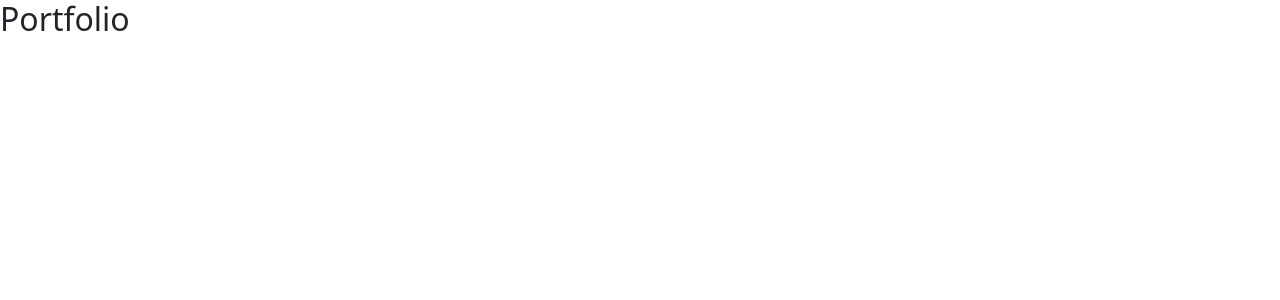
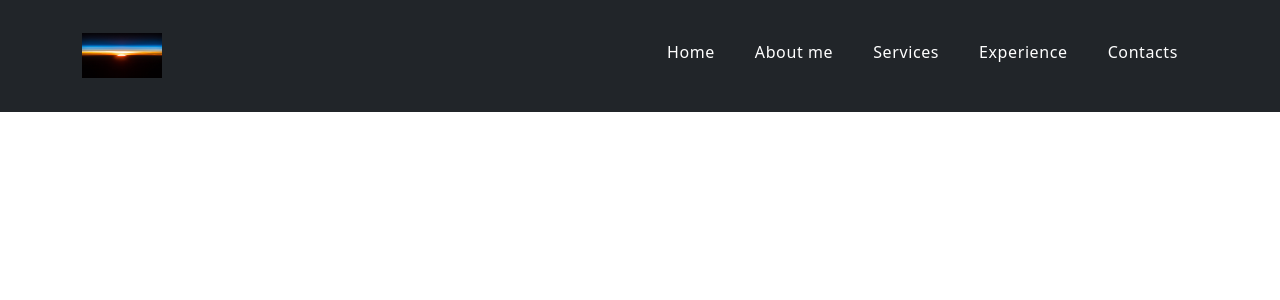
Before and after one commit to rk891014/myportfolio, a React (Create React App) app: page / in a window 1280 px wide. Shown: the top 300 px of the page. Built offline with nearby package versions, Linux system fonts and the light colour scheme.

Commit message:
navbar completed

```diff
--- a/package.json
+++ b/package.json
@@ -3,6 +3,11 @@
   "version": "0.1.0",
   "private": true,
   "dependencies": {
+    "@fortawesome/fontawesome-svg-core": "^1.2.36",
+    "@fortawesome/free-brands-svg-icons": "^5.15.4",
+    "@fortawesome/free-regular-svg-icons": "^5.15.4",
+    "@fortawesome/free-solid-svg-icons": "^5.15.4",
+    "@fortawesome/react-fontawesome": "^0.1.15",
     "@testing-library/jest-dom": "^5.14.1",
     "@testing-library/react": "^11.2.7",
     "@testing-library/user-event": "^12.8.3",
--- a/public/index.html
+++ b/public/index.html
@@ -15,5 +15,8 @@
     <noscript>You need to enable JavaScript to run this app.</noscript>
     <div id="root"></div>
 
+    <script src="https://cdn.jsdelivr.net/npm/@popperjs/core@2.10.2/dist/umd/popper.min.js" integrity="sha384-7+zCNj/IqJ95wo16oMtfsKbZ9ccEh31eOz1HGyDuCQ6wgnyJNSYdrPa03rtR1zdB" crossorigin="anonymous"></script>
+    <script src="https://cdn.jsdelivr.net/npm/bootstrap@5.1.2/dist/js/bootstrap.min.js" integrity="sha384-PsUw7Xwds7x08Ew3exXhqzbhuEYmA2xnwc8BuD6SEr+UmEHlX8/MCltYEodzWA4u" crossorigin="anonymous"></script>
+
   </body>
 </html>
--- a/src/App.css
+++ b/src/App.css
@@ -1,38 +1,51 @@
-.App {
-  text-align: center;
+@import url('https://fonts.googleapis.com/css2?family=Roboto+Condensed:wght@300&display=swap');
+
+body{
+  font-family: "ROBOTO Condensed" sans-serif;
 }
 
-.App-logo {
-  height: 40vmin;
-  pointer-events: none;
+:root {
+  --primary-white : #fff;
+  --primary-orange : #f9ab00;
 }
 
-@media (prefers-reduced-motion: no-preference) {
-  .App-logo {
-    animation: App-logo-spin infinite 20s linear;
-  }
+/*********************NAVBAR*************************/
+.logo{
+  width: 80px;
+  margin-top: 25px;
 }
 
-.App-header {
-  background-color: #282c34;
-  min-height: 100vh;
-  display: flex;
-  flex-direction: column;
-  align-items: center;
-  justify-content: center;
-  font-size: calc(10px + 2vmin);
-  color: white;
+/**********************MENU LINKS*************************/
+
+nav a.nav-link{
+  margin-left: 12px;
+  margin-right: 12px;
+  letter-spacing: 0.6px;
+  cursor: pointer;
 }
 
-.App-link {
-  color: #61dafb;
+
+.navbar-nav > li > a{
+  color: var(--primary-white) !important;
 }
 
-@keyframes App-logo-spin {
-  from {
-    transform: rotate(0deg);
-  }
-  to {
-    transform: rotate(360deg);
-  }
+
+.navbar-brand{
+  max-width: 17.25rem;
+  padding: 0 !important;
+  height: 6rem !important;
 }
+
+/* .navbar-nav > li > a.active , .navbar-nav > li > a :focus{
+  border-top: 3px
+  color : var(--primary-orange);
+} */
+
+.navbar-nav > li > a.active:focus{
+  border-bottom: 3px solid var(--primary-orange);
+  /* background-color: #f9ab00; */
+}
+.navbar-nav > li > a:hover{
+  border-bottom: 3px solid var(--primary-orange);
+  /* background-color: #f9ab00; */
+}
--- a/src/App.js
+++ b/src/App.js
@@ -1,9 +1,9 @@
 import './App.css';
 import "bootstrap/dist/css/bootstrap.min.css"
-
+import { Navbar } from './components/Navbar';
 function App() {
   return (
-    <h2>Portfolio </h2>
+    <Navbar/>
   );
 }
 
--- /dev/null
+++ b/src/components/Navbar.js
@@ -0,0 +1,38 @@
+import React from "react"
+import logo from "../logo.jpg"
+import { FontAwesomeIcon } from '@fortawesome/react-fontawesome'
+import { faBars } from '@fortawesome/free-solid-svg-icons'
+
+export const Navbar = () => {
+    return (
+        <nav class="navbar navbar-expand-lg navbar-light bg-dark">
+        <div class="container">
+          <a class="navbar-brand" href="#">
+          <img class="logo" src={logo} alt="logo" />
+          </a>
+          <button class="navbar-toggler" type="button" data-bs-toggle="collapse" data-bs-target="#navbarSupportedContent" aria-controls="navbarSupportedContent" aria-expanded="false" aria-label="Toggle navigation">
+            <FontAwesomeIcon icon={faBars} style={{color: "#fff"}}/>
+          </button>
+          <div class="collapse navbar-collapse" id="navbarSupportedContent">
+            <ul class="navbar-nav ms-auto mb-2 mb-rg-0">
+              <li class="nav-item">
+                <a class="nav-link active" aria-current="page" href="#">Home</a>
+              </li>
+              <li class="nav-item">
+                <a class="nav-link" href="#">About me</a>
+              </li>
+              <li class="nav-item">
+                <a class="nav-link" href="#">Services</a>
+              </li>
+              <li class="nav-item">
+                <a class="nav-link" href="#">Experience</a>
+              </li>
+              <li class="nav-item">
+                <a class="nav-link" href="#">Contacts</a>
+              </li>
+            </ul>
+          </div>
+        </div>
+      </nav>
+    )
+}
```
Also changed, not shown: src/logo.jpg (added), 1 other file (tests, documents, lock files or other folders).
